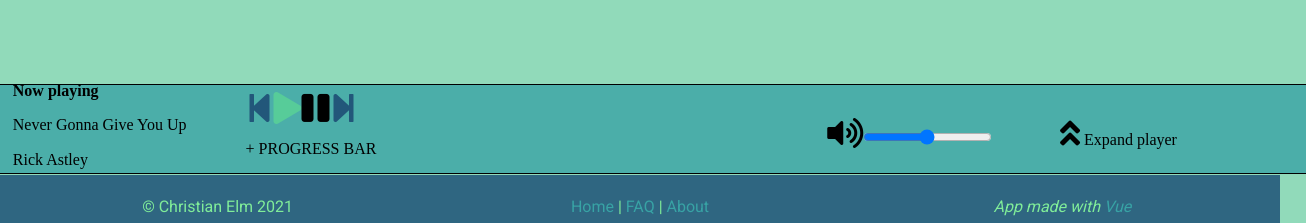
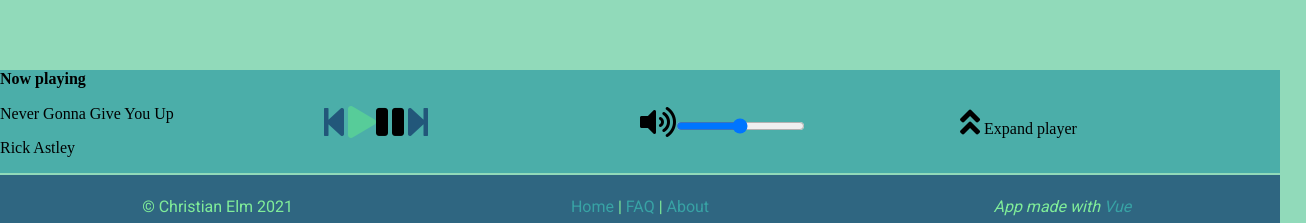
Before and after one commit to giddster/ljudio, a Vue app in the folder ljudia/: page /test in a window 1280 px wide. Shown: the part 561-784 px from the top of the page, 1306 px wide, since content can reach past the window. Built offline with nearby package versions, Linux system fonts and the light colour scheme; no server answers.

Commit message:
added test view
testing fetch from heroku api

```diff
--- a/ljudia/src/components/Player.vue
+++ b/ljudia/src/components/Player.vue
@@ -1,5 +1,34 @@
 <template>
-    <div class="player-minified">
+
+    <div class="parent">
+
+        <div class="div1">
+            <strong>Now playing</strong>
+            <p>Never Gonna Give You Up</p>
+            <p>Rick Astley</p>
+        </div>
+
+        <div class="div2">
+            <i class="fas fa-step-backward previousbutton mini-buttons"></i>
+            <i class="fas fa-play playbutton mini-buttons"></i>
+            <i class="fas fa-pause mini-buttons"></i>
+            <i class="fas fa-step-forward nextbutton mini-buttons"></i>
+        </div>
+
+        <div class="div3">
+            <i class="fas fa-volume-up mini-buttons"></i>
+            <input type="range" min="1" max="100" value="50" class="slider" id="myRange">
+            <!-- <i class="fas fa-volume-down mini-buttons">less than 50%</i>
+            <i class="fas fa-volume-mute mini-buttons">mute</i> -->
+        </div>
+
+        <div class="div4">
+            <i class="fas fa-angle-double-up mini-buttons"></i> Expand player
+        </div>
+
+    </div>
+
+    <!-- <div class="player-minified">
 
         <div class="mini-metadata">
             <strong>Now playing</strong>
@@ -23,19 +52,37 @@
 
             <i class="fas fa-volume-up mini-buttons"></i>
             <input type="range" min="1" max="100" value="50" class="slider" id="myRange">
-            <!-- <i class="fas fa-volume-down mini-buttons">less than 50%</i>
-            <i class="fas fa-volume-mute mini-buttons">mute</i> -->
+            <i class="fas fa-volume-down mini-buttons">less than 50%</i>
+            <i class="fas fa-volume-mute mini-buttons">mute</i>
         </div>
 
         <div class="mini-expandtoggle">
             <i class="fas fa-angle-double-up mini-buttons"></i> Expand player
         </div>
 
-    </div>
+    </div> -->
 </template>
 
 <style scoped>
 
+.parent {
+    display: grid;
+    align-items: center;
+    grid-template-columns: repeat(4, 1fr);
+    grid-template-rows: 0.5fr;
+    grid-column-gap: 0px;
+    grid-row-gap: 0px;
+    background: #38a3a5c9;
+    position: absolute;
+    left: 0;
+    right: 0;
+    bottom: 8.2vh;
+}
+
+.div1 { grid-area: 1 / 1 / 2 / 2; }
+.div2 { grid-area: 1 / 2 / 2 / 3; }
+.div3 { grid-area: 1 / 3 / 2 / 4; }
+.div4 { grid-area: 1 / 4 / 2 / 5; }
 .player-minified{
     background: #38a3a5c9;
     position: absolute;
--- a/ljudia/src/router/index.js
+++ b/ljudia/src/router/index.js
@@ -4,6 +4,7 @@ import Home from '../views/Home.vue'
 import About from '../views/About.vue'
 import FAQ from '../views/FAQ.vue'
 import SearchResults from '../views/SearchResults.vue'
+import Test from '../views/Test.vue'
 
 const routes = [
   {
@@ -30,6 +31,11 @@ const routes = [
     path: '/search',
     name: 'SearchResults',
     component: SearchResults
+  },
+  {
+    path: '/test',
+    name: 'Test',
+    component: Test
   }
 ]
 
--- a/ljudia/src/store/index.js
+++ b/ljudia/src/store/index.js
@@ -2,11 +2,25 @@ import { createStore } from 'vuex'
 
 export default createStore({
   state: {
+    music: {
+      content: []
+    }
   },
   mutations: {
+    setMusic(state, data) {
+      state.music = data
+    }
+
   },
   actions: {
+    async fetchMusic({ commit }) {
+      let response = await fetch('https://yt-music-api.herokuapp.com/api/yt/songs/bohemian%20rapsody')
+      let data = await response.json()
+      console.log(data)
+      commit('setMusic', data)
+    }
   },
   modules: {
+
   }
 })
--- /dev/null
+++ b/ljudia/src/views/Test.vue
@@ -0,0 +1,24 @@
+<template>
+<div>
+    <div v-for="song in music" :key="song.videoId">
+        Type: {{song.type}}
+        Artist: {{song.artist.name}}
+        Name: {{song.name}}
+    </div>
+</div>
+</template>
+
+
+<script>
+export default {
+    computed: {
+        music() {
+            return this.$store.state.music.content
+        }
+    },
+    created() {
+        this.$store.dispatch('fetchMusic')
+    }
+}
+
+</script>
```
